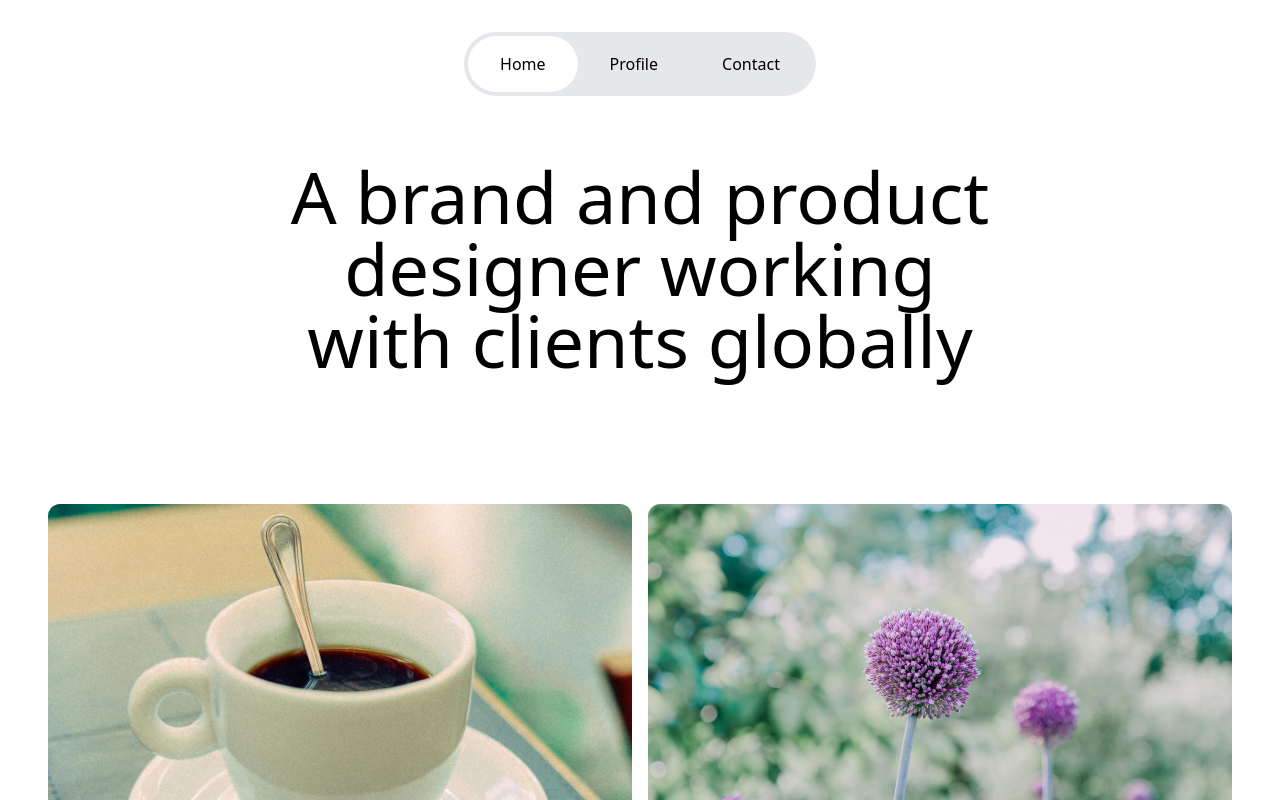
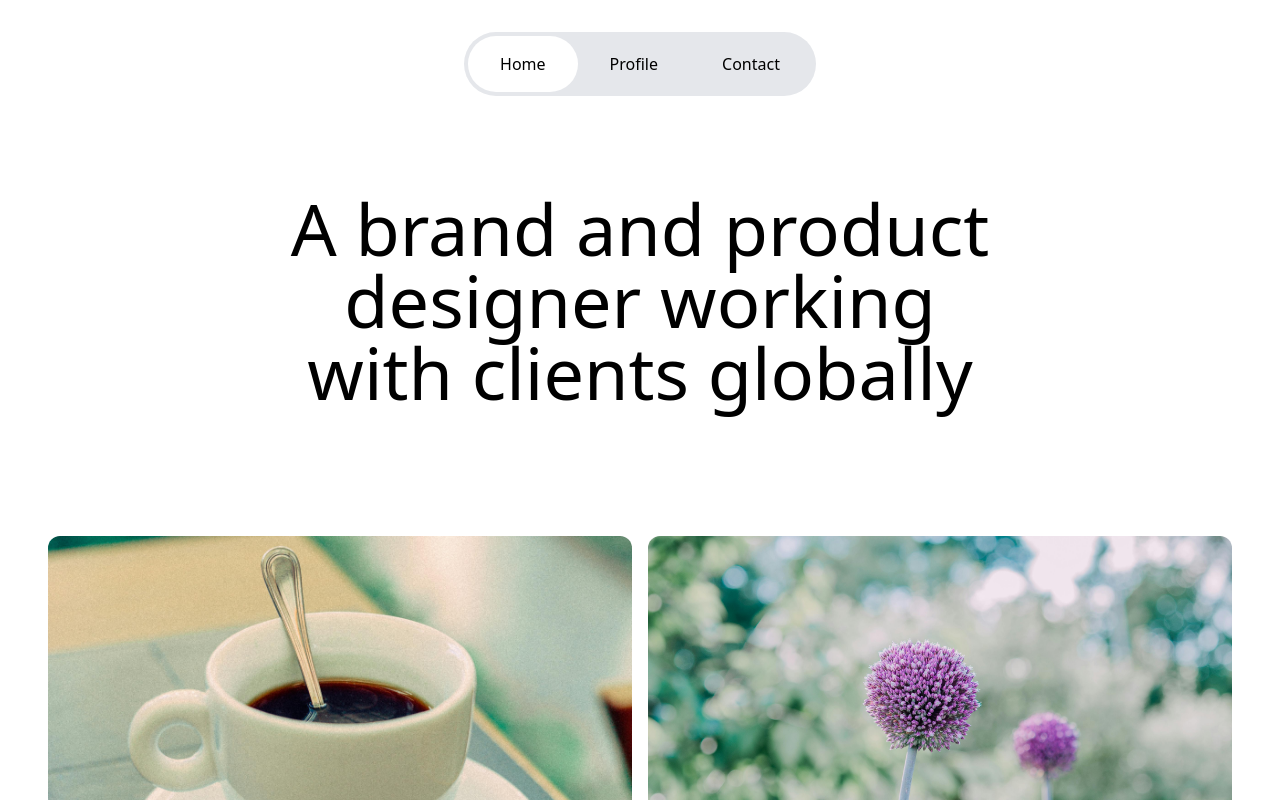
Before and after one commit to bbbayhan/svelte-ohstudio-copy, a SvelteKit app: page / in a window 1280 px wide. Shown: the top 800 px of the page. Built offline with nearby package versions, Linux system fonts and the light colour scheme.

Commit message:
Add animation for images and title

```diff
--- a/src/app.css
+++ b/src/app.css
@@ -1,3 +1,25 @@
 @import 'tailwindcss/base';
 @import 'tailwindcss/components';
 @import 'tailwindcss/utilities';
+
+.home_title {
+	animation: reveal 1s linear;
+}
+img {
+	animation: reveal 1.3s linear;
+	transition: filter 0.2s;
+}
+img:hover {
+	filter: blur(5px);
+}
+
+@keyframes reveal {
+	from {
+		opacity: 0;
+		transform: translateY(200px);
+	}
+	to {
+		opacity: 1;
+		transform: translateY(0);
+	}
+}
--- a/src/components/home.svelte
+++ b/src/components/home.svelte
@@ -1,5 +1,7 @@
-<section class="mx-72">
-	<h1 class="text-center text-7xl">A brand and product designer working with clients globally</h1>
+<section class="home_title">
+	<h1 class="mx-72 text-center text-7xl">
+		A brand and product designer working with clients globally
+	</h1>
 </section>
 <section class="mx-12 my-32 grid grid-cols-2 gap-4">
 	<img class="h-96 w-full rounded-xl object-cover" alt="coffee" src="./img1.jpg" />
--- a/src/components/tabs.svelte
+++ b/src/components/tabs.svelte
@@ -3,7 +3,7 @@
 	export let selectTab: (id: string) => void;
 </script>
 
-<div class="mt-8 flex justify-around rounded-full bg-gray-200 px-1 py-1">
+<div class="fixed mt-8 flex justify-around rounded-full bg-gray-200 px-1 py-1">
 	<button
 		class={`px-8 py-4 ${selectedTab === '0' ? 'bg-white' : ''} rounded-full`}
 		on:click={() => selectTab('0')}>Home</button
--- a/src/routes/+page.svelte
+++ b/src/routes/+page.svelte
@@ -9,9 +9,9 @@
 	}
 </script>
 
-<div class="flex flex-col items-center">
+<div class="relative flex flex-col items-center">
 	<Tabs {selectedTab} {selectTab} />
-	<div class="mt-16">
+	<div class="mt-48">
 		{#if selectedTab === '0'}
 			<Home />
 		{/if}
```
